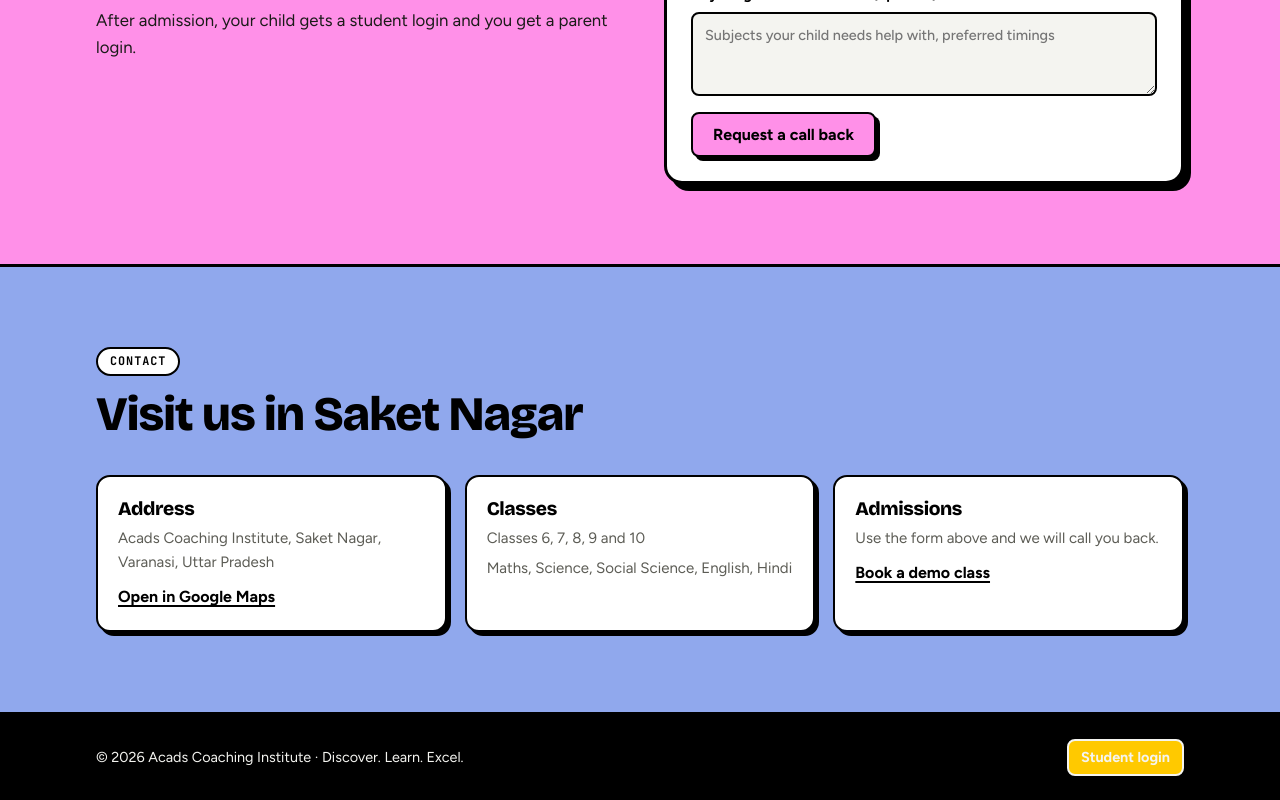
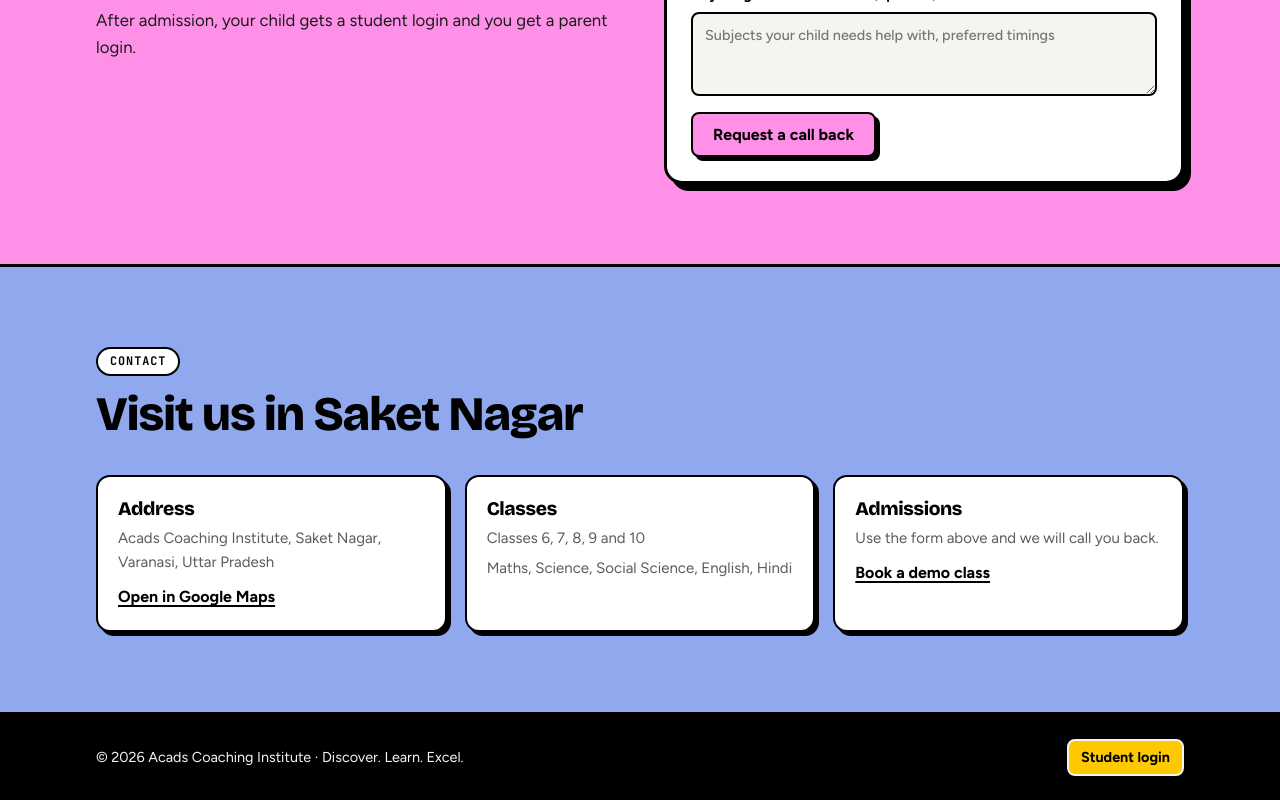
Before and after one commit to teachfortune-sketch/acads, a Next.js app: page / in a window 1280 px wide. Shown: the part 3933-4733 px from the top of the page. Built offline with nearby package versions, Linux system fonts and the light colour scheme; no server answers.

Commit message:
Fix footer login button text colour on the home page
Co-Authored-By: Claude Opus 5.5 (1M context) <noreply@anthropic.com>
Claude-Session: https://claude.ai/code/session_01NY4yN5A3Pq76TaEn67n89i

```diff
--- a/app/landing.css
+++ b/app/landing.css
@@ -158,4 +158,4 @@
 .lp-contact a{font-weight:700;text-decoration-thickness:2px;text-underline-offset:3px;margin-top:4px}
 .lp-foot{background:#000;color:#f4f4f0;font-size:.9rem}
 .lp-foot .lp-in{display:flex;flex-wrap:wrap;gap:12px 24px;justify-content:space-between;align-items:center;padding-block:24px}
-.lp-foot a{color:#000;background:var(--yellow);border:2px solid #f4f4f0;border-radius:8px;padding:5px 12px;font-weight:700;text-decoration:none}
+.lp .lp-foot a{color:#000;background:var(--yellow);border:2px solid #f4f4f0;border-radius:8px;padding:5px 12px;font-weight:700;text-decoration:none}
```
